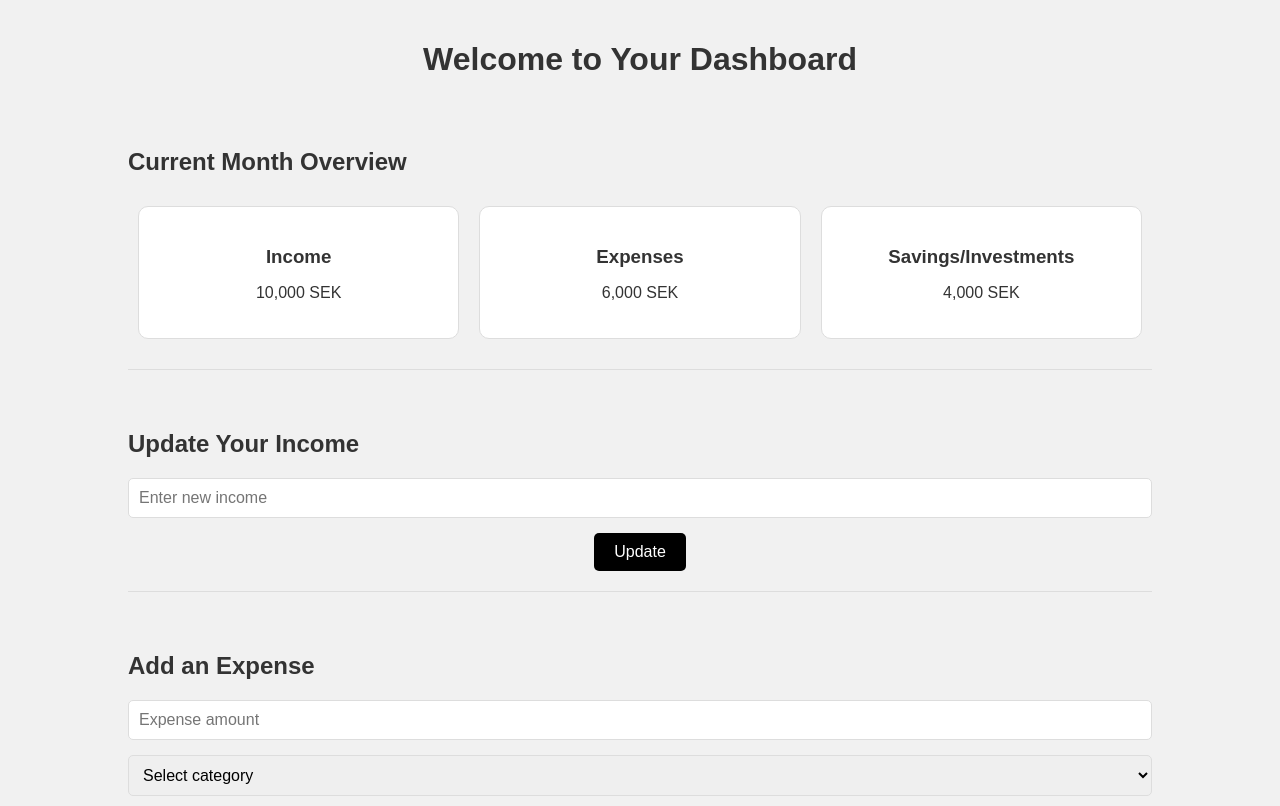
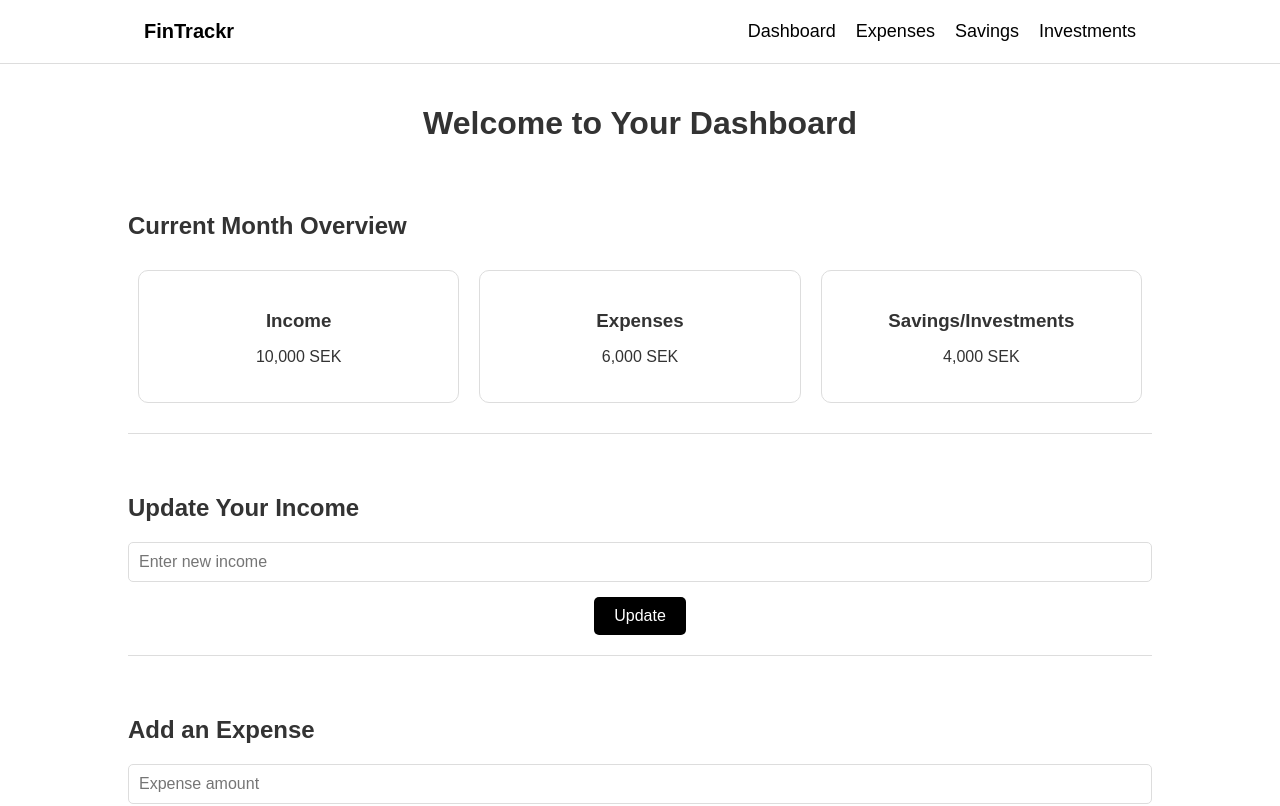
Before and after one commit to RogeSocial/FinTrackr, a React (Vite) app: page /dashboard in a window 1280 px wide. Shown: the top 806 px of the page. Built offline with nearby package versions, Linux system fonts and the light colour scheme.

Commit message:
added a navbar

```diff
--- a/src/App.css
+++ b/src/App.css
@@ -1,7 +1,7 @@
 :root {
   --primary-color: #000000;
   --secondary-color: #333333;
-  --background-color: #f1f1f1;
+  --background-color: #fff;
   --button-background: #000000;
   --button-hover-background: #333333;
   --text-color: #333;
@@ -12,7 +12,7 @@ body {
   font-family: Arial, sans-serif;
   margin: 0;
   padding: 0;
-  background-color: var(--background-color);
+  background-color: var(--background-color) !important;
   color: var(--text-color);
 }
 
--- a/src/App.jsx
+++ b/src/App.jsx
@@ -1,9 +1,11 @@
+import Navbar from "./components/Navbar"
 import { Outlet } from "react-router-dom"
 import './App.css'
 
 function App() {
   return (
     <>
+      <Navbar/>
       <Outlet/>
     </>
   )
--- /dev/null
+++ b/src/components/Navbar.jsx
@@ -0,0 +1,26 @@
+import { Link } from "react-router-dom";
+import "../styling/Navbar.css";
+
+function Navbar() {
+  return (
+    <nav>
+      <div className="navbar">
+        <Link to="/" className="nav-logo">FinTrackr</Link>
+        <ul className="nav-links">
+          <li><Link to="/dashboard">Dashboard</Link></li>
+          <li><Link to="/">Expenses</Link></li>
+          <li><Link to="/">Savings</Link></li>
+          <li><Link to="/">Investments</Link></li>
+        </ul>
+        {/* based on state if logged in or not coming in the future <ul>
+          <li><Link to="/"></Link></li>
+          <li><Link to="/"></Link></li>
+          <li><Link to="/"></Link></li>
+          <li><Link to="/"></Link></li>
+        </ul> */}
+      </div>
+    </nav>
+  );
+}
+
+export default Navbar;
--- /dev/null
+++ b/src/styling/Navbar.css
@@ -0,0 +1,38 @@
+.navbar {
+  display: flex;
+  justify-content: space-between;
+  align-items: center;
+  padding: 20px;
+  background-color: var(--background-color);
+  border-bottom: 1px solid #ddd;
+}
+
+.navbar .nav-logo a {
+  color: var(--primary-color);
+  font-size: 20px;
+  text-decoration: none;
+  font-weight: bold;
+}
+
+.nav-logo {
+  color: var(--primary-color);
+  font-size: 20px;
+  font-weight: bold;
+  margin-left: 10%;
+}
+
+.navbar .nav-links {
+  list-style-type: none;
+  display: flex;
+  gap: 20px;
+  margin: 0;
+  padding: 0;
+  margin-right: 10%;
+}
+
+.navbar .nav-links li a {
+  color: var(--primary-color);
+  text-decoration: none;
+  font-size: 18px;
+  transition: color 0.3s ease;
+}
--- a/src/styling/UserDashboard.css
+++ b/src/styling/UserDashboard.css
@@ -103,10 +103,10 @@
   justify-content: space-between;
   align-items: center;
   text-align: center;
-  background-color: #f8f8f8;
+  background-color: #fff;
   padding: 10px;
   border-radius: 10px;
-  box-shadow: 0px 4px 6px rgba(0, 0, 0, 0.1);
+  box-shadow: 10px 10px 10px 10px rgba(0, 0, 0, 0.1);
   height: 380px;
 }
 
```
